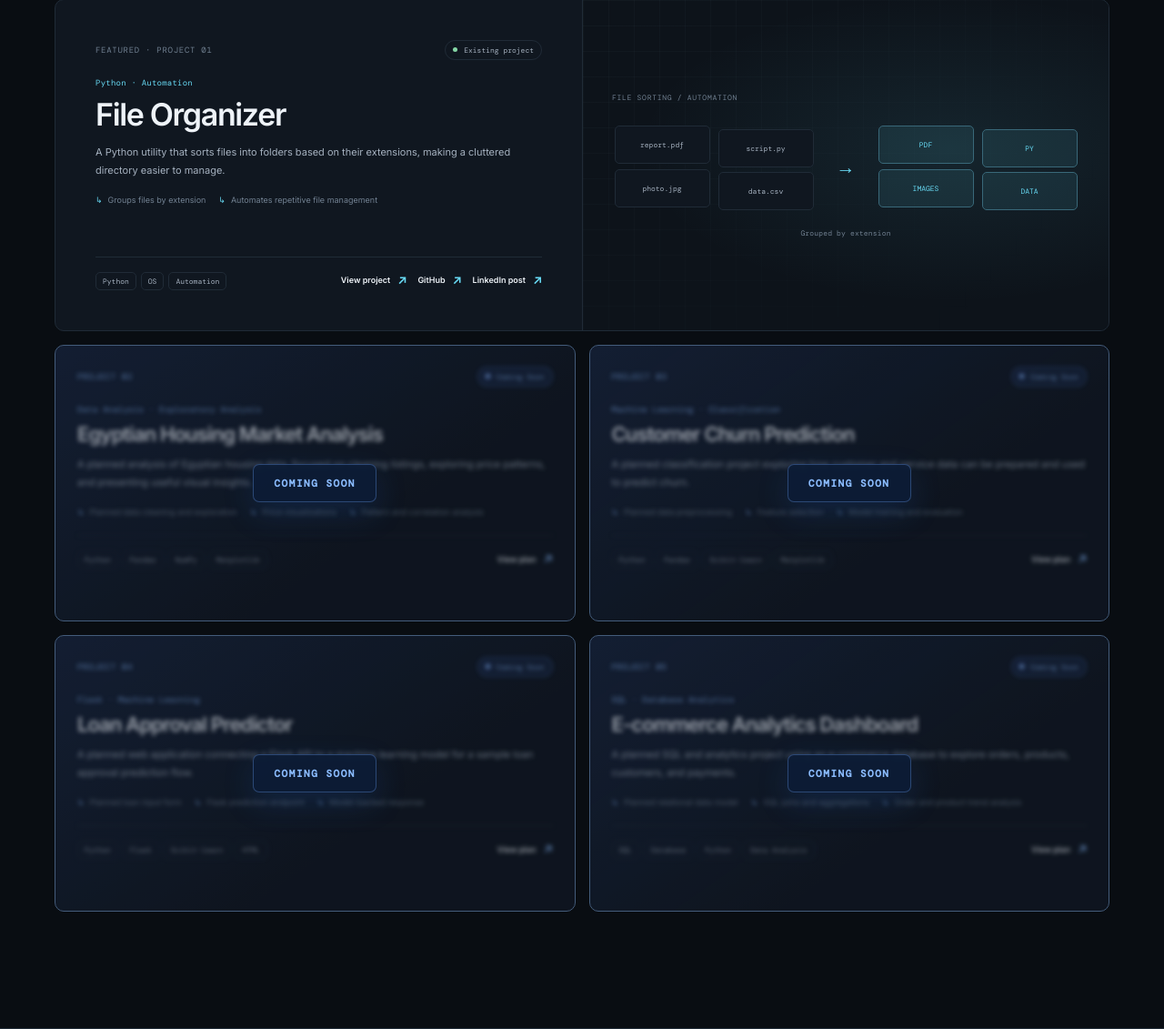
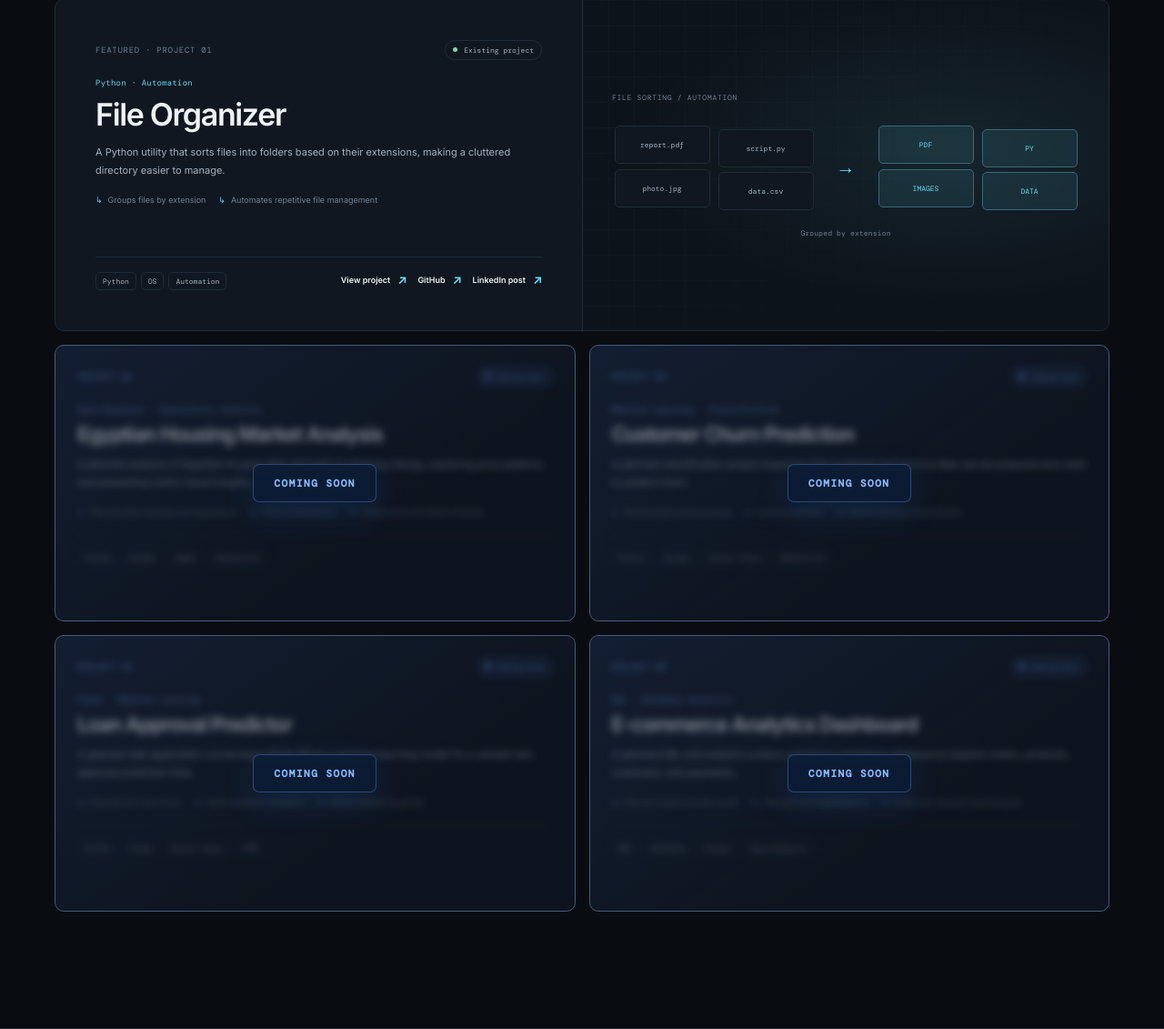
Before and after one commit to BavlyK100/BavlyPortfolio, a Flask app: page / in a window 1280 px wide. Shown: the part 2436-3567 px from the top of the page at 91% size. Run offline with Flask 3, Linux system fonts and the light colour scheme.

Commit message:
Strengthen upcoming card blur and disable links

```diff
--- a/public/css/style.css
+++ b/public/css/style.css
@@ -189,9 +189,8 @@ html[data-theme="light"] .button-primary:hover { color: #fff; }
 .project-card-upcoming .project-status i, .project-status.status-planned i { background: var(--upcoming-blue); box-shadow: 0 0 0 3px var(--upcoming-blue-wash); }
 .project-card-upcoming .feature-list li::before, .project-card-upcoming .card-arrow span { color: var(--upcoming-blue); }
 .project-card-upcoming .card-arrow:hover { color: var(--upcoming-blue); }
-.project-card-upcoming .card-content { filter: blur(2.5px); opacity: .78; transition: filter var(--transition), opacity var(--transition); }
-.project-card-upcoming:hover .card-content, .project-card-upcoming:focus-within .card-content { filter: blur(1.8px); opacity: .84; }
-.coming-soon-overlay { position: absolute; z-index: 2; inset: 0; display: grid; place-items: center; background: var(--upcoming-overlay); pointer-events: none; }
+.project-card-upcoming .card-content { filter: blur(4px); opacity: .68; }
+.coming-soon-overlay { position: absolute; z-index: 2; inset: 0; display: grid; place-items: center; background: var(--upcoming-overlay); pointer-events: auto; }
 .coming-soon-label { display: inline-flex; align-items: center; justify-content: center; padding: 13px 22px; border: 1px solid var(--upcoming-blue-border); border-radius: 7px; background: var(--upcoming-label-bg); box-shadow: 0 12px 34px rgba(30, 95, 190, .2); color: var(--upcoming-blue); font: 600 11px var(--font-mono); letter-spacing: .14em; text-transform: uppercase; transform: rotate(0); transition: transform 260ms cubic-bezier(.2,.7,.2,1), box-shadow 260ms ease; }
 .project-card-upcoming:hover .coming-soon-label, .project-card-upcoming:focus-within .coming-soon-label { transform: rotate(-20deg) scale(1.18); box-shadow: 0 16px 42px rgba(30, 95, 190, .3); }
 .project-card-featured { min-height: 365px; grid-column: span 12; display: grid; grid-template-columns: 1fr 1fr; }
--- a/templates/project_card.html
+++ b/templates/project_card.html
@@ -4,7 +4,7 @@
   <div class="project-visual file-visual" aria-hidden="true"><span class="visual-label">FILE SORTING / AUTOMATION</span><div class="file-flow"><div class="file-column"><span class="file loose-file">report.pdf</span><span class="file loose-file">script.py</span><span class="file loose-file">photo.jpg</span><span class="file loose-file">data.csv</span></div><span class="flow-arrow">→</span><div class="folder-column"><span class="folder">PDF</span><span class="folder">PY</span><span class="folder">IMAGES</span><span class="folder">DATA</span></div></div><span class="visual-footnote">Grouped by extension</span></div>
   {% endif %}
   <div class="card-content"><div class="card-head"><span class="project-index">{% if project.featured %}FEATURED · {% endif %}PROJECT {{ project.number }}</span><span class="project-status status-{{ project.status_kind }}"><i></i>{{ project.status }}</span></div>
-  <p class="project-category">{{ project.category }}</p><h3><a href="{{ url_for('project_detail', slug=project.slug) }}">{{ project.name }}</a></h3>
+  <p class="project-category">{{ project.category }}</p><h3>{% if project.upcoming %}<span>{{ project.name }}</span>{% else %}<a href="{{ url_for('project_detail', slug=project.slug) }}">{{ project.name }}</a>{% endif %}</h3>
   <p class="project-summary">{{ project.summary }}</p><ul class="feature-list">{% for feature in project.features[:3] %}<li>{{ feature }}</li>{% endfor %}</ul>
-  <div class="card-bottom"><div class="technology-list">{% for tech in project.technologies[:4] %}<span>{{ tech }}</span>{% endfor %}</div><div class="project-links">{% if project.upcoming %}<a class="card-arrow" href="{{ url_for('project_detail', slug=project.slug) }}">View plan <span aria-hidden="true">↗</span></a>{% else %}<a class="card-arrow" href="{{ url_for('project_detail', slug=project.slug) }}">View project <span aria-hidden="true">↗</span></a>{% endif %}{% if project.github %}<a class="card-arrow" href="{{ project.github }}" target="_blank" rel="noreferrer">GitHub <span aria-hidden="true">↗</span></a>{% endif %}{% if project.linkedin %}<a class="card-arrow" href="{{ project.linkedin }}" target="_blank" rel="noreferrer">LinkedIn post <span aria-hidden="true">↗</span></a>{% endif %}</div></div></div>
+  <div class="card-bottom"><div class="technology-list">{% for tech in project.technologies[:4] %}<span>{{ tech }}</span>{% endfor %}</div>{% if not project.upcoming %}<div class="project-links"><a class="card-arrow" href="{{ url_for('project_detail', slug=project.slug) }}">View project <span aria-hidden="true">↗</span></a>{% if project.github %}<a class="card-arrow" href="{{ project.github }}" target="_blank" rel="noreferrer">GitHub <span aria-hidden="true">↗</span></a>{% endif %}{% if project.linkedin %}<a class="card-arrow" href="{{ project.linkedin }}" target="_blank" rel="noreferrer">LinkedIn post <span aria-hidden="true">↗</span></a>{% endif %}</div>{% endif %}</div></div>
 </article>
```
